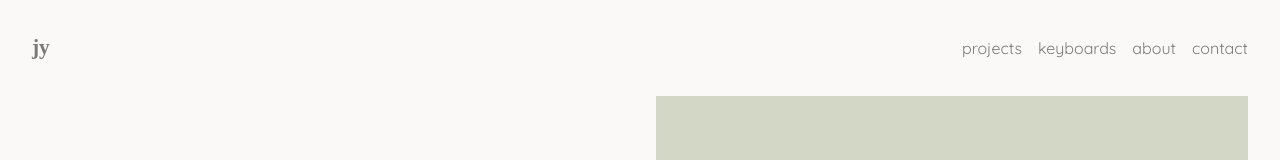
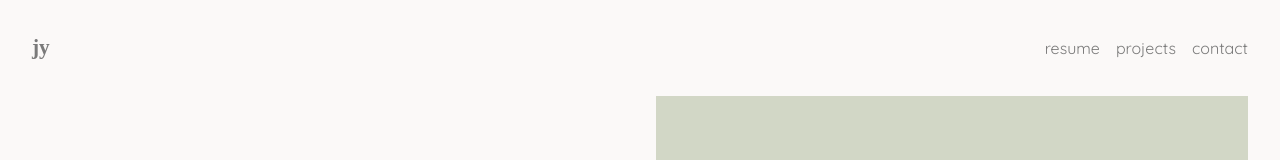
Before and after one commit to g00gol/jackeyy.me-v2, a React (Vite) app in the folder client/: page / in a window 1280 px wide. Shown: the top 160 px of the page. Built offline with nearby package versions, Linux system fonts and the light colour scheme.

Commit message:
add resume

```diff
--- a/client/src/components/Nav.jsx
+++ b/client/src/components/Nav.jsx
@@ -3,9 +3,8 @@ import { RxHamburgerMenu } from "react-icons/rx";
 import useWindowScroll from "../hooks/useWindowScroll";
 
 const navItems = [
+  ["resume", "/resume.pdf", true],
   ["projects", "/projects"],
-  ["keyboards", "/keyboards"],
-  ["about", "/about"],
   ["contact", "/contact"],
 ];
 
@@ -71,7 +70,7 @@ const NavItems = ({ items }) => {
   return (
     <>
       {items.map((item) => (
-        <a key={item[1]} href={item[1]}>
+        <a key={item[1]} href={item[1]} target={item[2] ? "_blank" : ""}>
           {item[0]}
         </a>
       ))}
```
Also changed, not shown: 1 other file (tests, documents, lock files or other folders).
